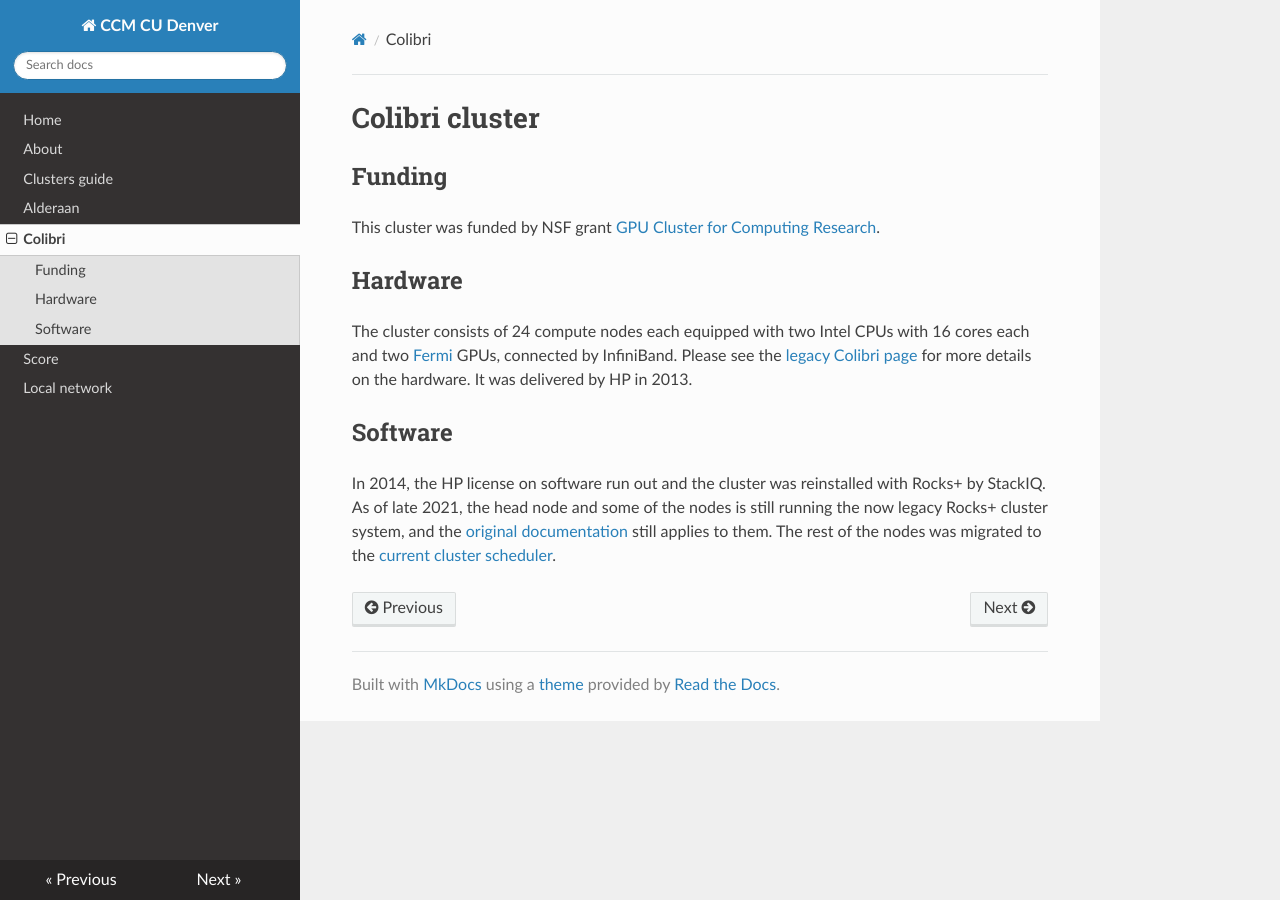
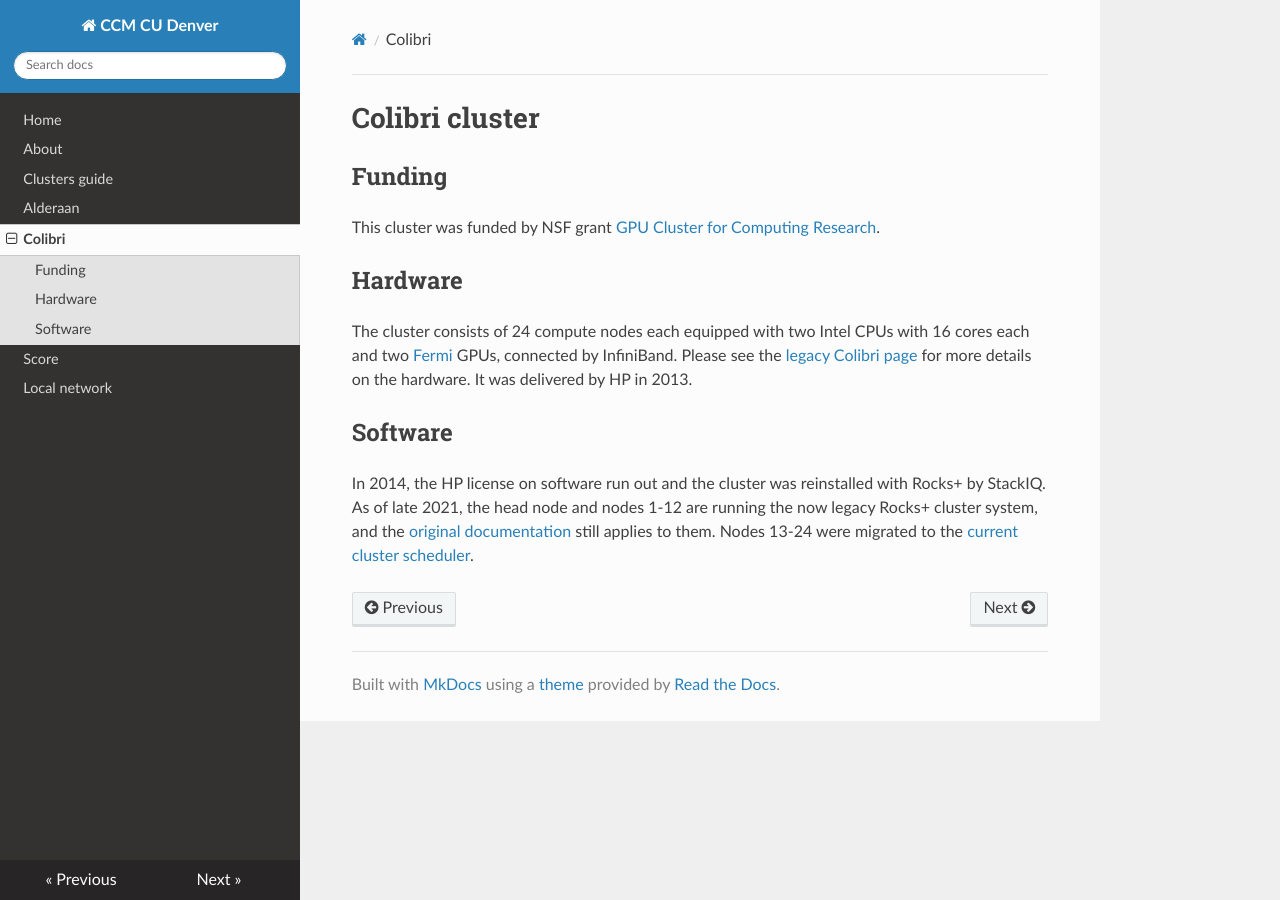
Before and after one commit to ccmucdenver/ccm-docs, an MkDocs documentation site: the page built from docs/colibri.md, in a window 1280 px wide. Built offline with MkDocs 1.6.1, drawn with Linux system fonts in a browser that asks for light colours; nearby versions of some CDN libraries.

Commit message:
typo, node numbers on colibri

```diff
--- a/docs/colibri.md
+++ b/docs/colibri.md
@@ -5,4 +5,4 @@ This cluster was funded by NSF grant [GPU Cluster for Computing Research](http:/
 ## Hardware
 The cluster consists of 24 compute nodes each equipped with two Intel CPUs with 16 cores each and two [Fermi](http://www.nvidia.com/object/fermi_architecture.html NVIDIA Fermi) GPUs, connected by InfiniBand. Please see the [legacy Colibri page](http://math.ucdenver.edu/colibri) for more details on the hardware. It was delivered by HP in 2013.
 ## Software
-In 2014, the HP license on software run out and the cluster was reinstalled with Rocks+ by StackIQ. As of late 2021, the head node and some of the nodes is still running the now legacy Rocks+ cluster system, and the [original documentation](http://ccm.ucdenver.edu/wiki/Category:Colibri_cluster) still applies to them. The rest of the nodes was migrated to the [current cluster scheduler](../clusters_guide).
+In 2014, the HP license on software run out and the cluster was reinstalled with Rocks+ by StackIQ. As of late 2021, the head node and nodes 1-12 are running the now legacy Rocks+ cluster system, and the [original documentation](http://ccm.ucdenver.edu/wiki/Category:Colibri_cluster) still applies to them. Nodes 13-24 were migrated to the [current cluster scheduler](../clusters_guide).
```
